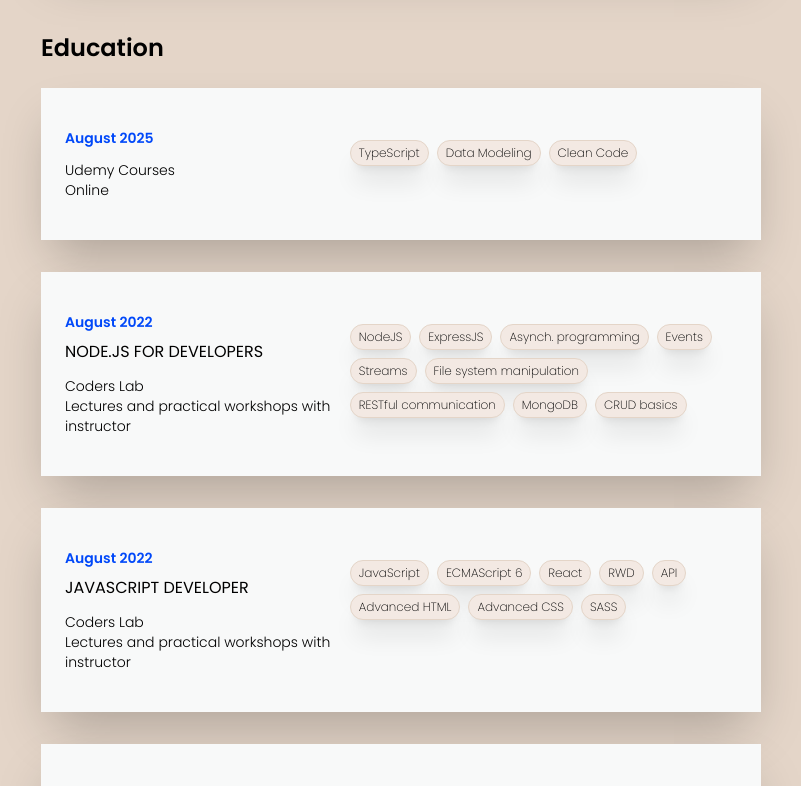
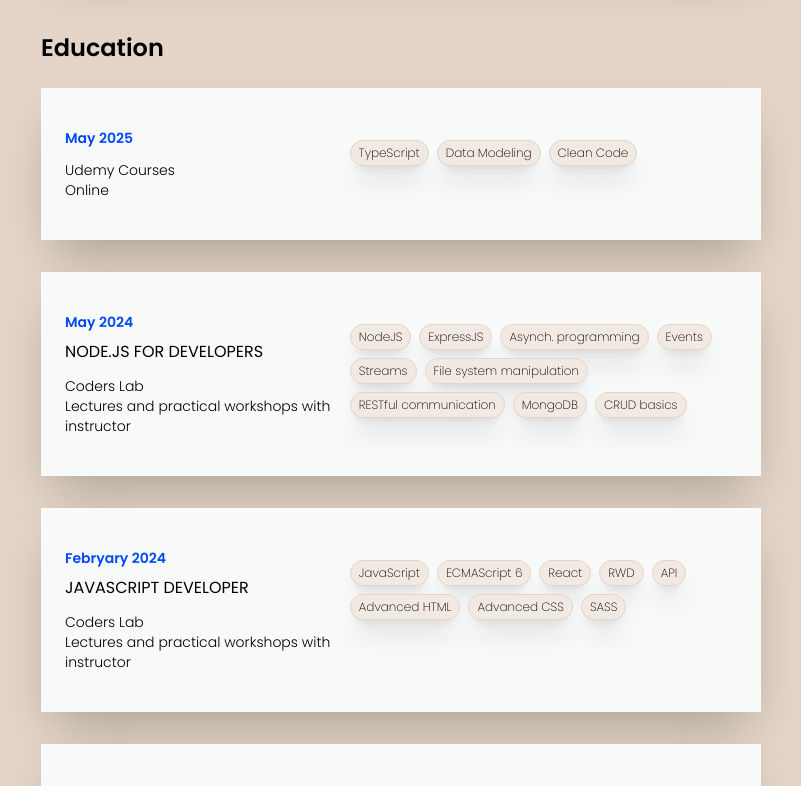
Before and after one commit to kamil0m/portfolio-new, a React (Vite) app: page /cv in a window 1280 px wide. Shown: the part 2000-2786 px from the top of the page, without its empty margins (239-1040 px from the left). Built offline with nearby package versions, Linux system fonts and the light colour scheme.

Commit message:
cv page content changed and download button fixed

```diff
--- a/src/assets/cv_data.json
+++ b/src/assets/cv_data.json
@@ -3,7 +3,7 @@
     {
       "id": "1",
       "start_date": "",
-      "end_date": "August 2025",
+      "end_date": "May 2025",
       "title": "",
       "provider": "Udemy Courses",
       "format": "Online",
@@ -16,8 +16,8 @@
     },
     {
       "id": "2",
-      "start_date": "January 2018",
-      "end_date": "August 2022",
+      "start_date": "March 2024",
+      "end_date": "May 2024",
       "title": "Node.JS for Developers",
       "provider": "Coders Lab",
       "format": "Lectures and practical workshops with instructor",
@@ -36,8 +36,8 @@
     },
     {
       "id": "3",
-      "start_date": "January 2018",
-      "end_date": "August 2022",
+      "start_date": "July 2023",
+      "end_date": "Febryary 2024",
       "title": "JavaScript Developer",
       "provider": "Coders Lab",
       "format": "Lectures and practical workshops with instructor",
@@ -55,8 +55,8 @@
     },
     {
       "id": "4",
-      "start_date": "January 2018",
-      "end_date": "August 2022",
+      "start_date": "2012",
+      "end_date": "June 2018",
       "title": "Master’s Degree in Teaching French as a Foreign Language",
       "provider": "University of Lille, University of Warsaw",
       "format": "",
--- a/src/components/ContactForm.tsx
+++ b/src/components/ContactForm.tsx
@@ -127,7 +127,7 @@ export default function ContactForm() {
 
                 <button
                 type="submit"
-                className="button button-accent w-auto py-4 font-semibold text-white transition-colors focus:outline-none focus:ring-offset-2 focus:ring focus:ring-gray-200 px-7">
+                className="button button-accent w-auto py-4 font-semibold transition-colors focus:outline-none focus:ring-offset-2 focus:ring focus:ring-gray-200 px-7">
                 {isSubmitting ? (
                     <svg
                     className="w-5 h-5 mx-auto text-white animate-spin"
--- a/src/pages/Cv.tsx
+++ b/src/pages/Cv.tsx
@@ -18,7 +18,7 @@ export default function Cv() {
               <h4 className="">Experience</h4>
               <a className="button button-accent text-sm"
               href="public/2025_CV_Kamil_MARKOWSKI.pdf"
-              download="2025_CV_Kamil_MARKOWSKI.pdf">Download CV</a>
+              download="2025_CV_Kamil_MARKOWSKI">Download CV</a>
             </div>
 
             {cvData.experience.map((experience) => (
```
Also changed, not shown: src/App.css (+8 -0 lines).
